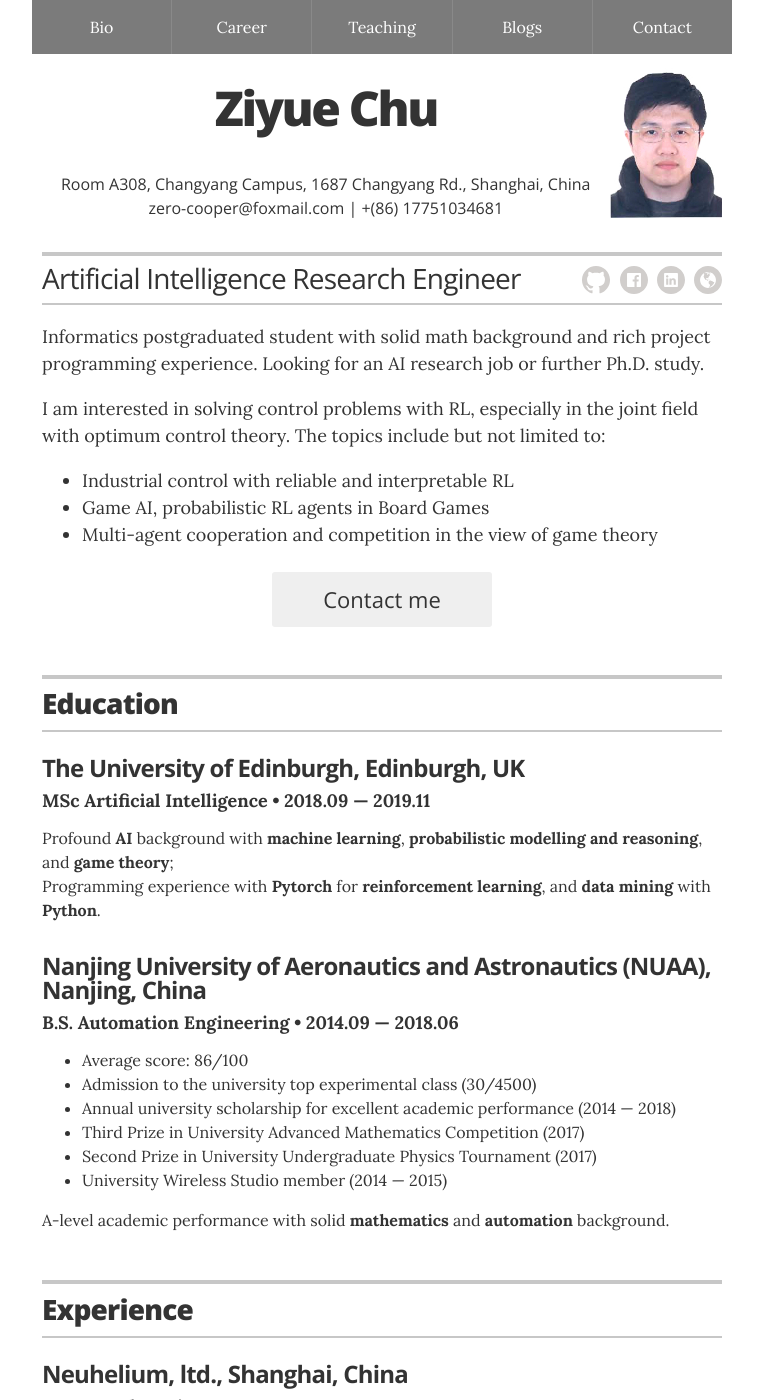
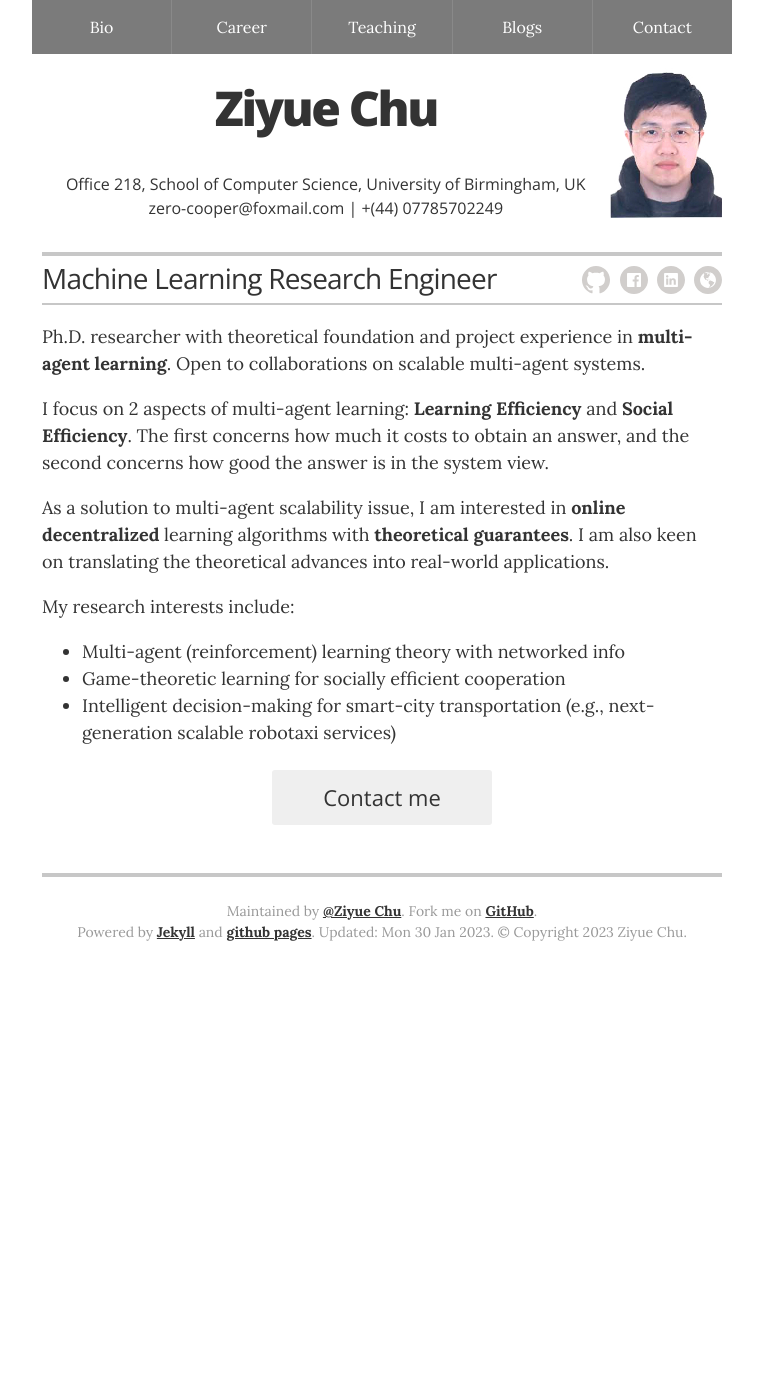
Before and after one commit to zero-cooper/zero-cooper.github.io, a Jekyll site: the page built from index.html, in a window 1280 px wide and 1400 px high. Shown: the whole window, without its empty margins (258-1021 px from the left). Built offline with Jekyll 4.4.1, drawn with Linux system fonts in a browser that asks for light colours; some of the changed text lies outside the part shown.

Commit message:
Update _config.yml

```diff
--- a/_config.yml
+++ b/_config.yml
@@ -11,26 +11,35 @@ sass:
 # Resume settings
 resume_avatar:                  "true"
 resume_name:                    "Ziyue Chu"
-resume_title:                   "Artificial Intelligence Research Engineer"
+resume_title:                   "Machine Learning Research Engineer"
 
 # used for the contact button in _layouts/resume.html
 resume_contact_email:           "zero-cooper@foxmail.com"
 
 # the next two items are used for schema itemprops in _layouts/resume.html
-resume_contact_telephone:       "+(86) 17751034681"
-resume_contact_address:         "Room A308, Changyang Campus, 1687 Changyang Rd., Shanghai, China"
+resume_contact_telephone:       "+(44) 07785702249"
+resume_contact_address:         "Office 218, School of Computer Science, University of Birmingham, UK"
 
-resume_header_contact_info:     "Room A308, Changyang Campus, 1687 Changyang Rd., Shanghai, China <br>
-                                zero-cooper@foxmail.com | +(86) 17751034681 "
+resume_header_contact_info:     "Office 218, School of Computer Science, University of Birmingham, UK<br>
+                                zero-cooper@foxmail.com | +(44) 07785702249 "
 display_header_contact_info:    "true"
 
-resume_header_intro: "<p>Informatics postgraduated student with solid math background and rich project programming experience. Looking for an AI research job or further Ph.D. study.
-<br> </p>
-<p>I am interested in solving control problems with RL, especially in the joint field with optimum control theory. The topics include but not limited to&#58 <br>
+resume_header_intro: "<p>
+Ph.D. researcher with theoretical foundation and project experience in <strong>multi-agent learning</strong>. Open to collaborations on scalable multi-agent systems.
+</p>
+
+<p>
+I focus on 2 aspects of multi-agent learning: <strong>Learning Efficiency</strong> and <strong>Social Efficiency</strong>. The first concerns how much it costs to obtain an answer, and the second concerns how good the answer is in the system view.
+</p>
+<p>
+As a solution to multi-agent scalability issue, I am interested in <strong>online decentralized</strong> learning algorithms with <strong>theoretical guarantees</strong>. I am also keen on translating the theoretical advances into real-world applications.
+</p>
+<p>
+My research interests include:
 <ul>
-  <li>Industrial control with reliable and interpretable RL</li>
-  <li>Game AI, probabilistic RL agents in Board Games</li>
-  <li>Multi-agent cooperation and competition in the view of game theory</li>
+  <li>Multi-agent (reinforcement) learning theory with networked info</li>
+  <li>Game-theoretic learning for socially efficient cooperation</li>
+  <li>Intelligent decision-making for smart-city transportation (e.g., next-generation scalable robotaxi services)</li>
 </ul>
 </p>"
 
@@ -43,12 +52,12 @@ resume_looking_for_work:        "yes"
 # Decide which sections to use
 # comment out to hide
 # resume_section_interests:       true
-resume_section_education:       true
-resume_section_experience:      true
-resume_section_links:     true
-resume_section_projects:        true
-resume_section_skills:          true
-resume_section_recognition:     true
+# resume_section_education:       true
+# resume_section_experience:      true
+# resume_section_links:     true
+# resume_section_projects:        true
+# resume_section_skills:          true
+# resume_section_recognition:     true
 # resume_section_associations:    true
 
 
```
